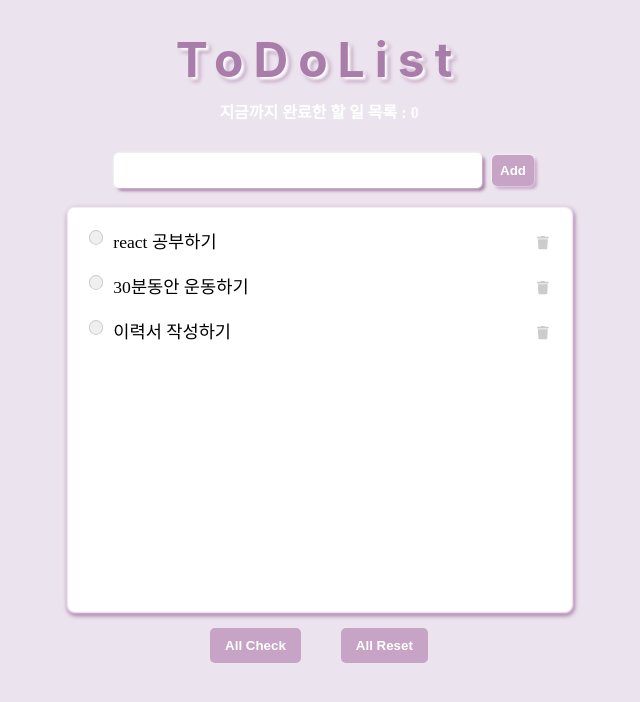
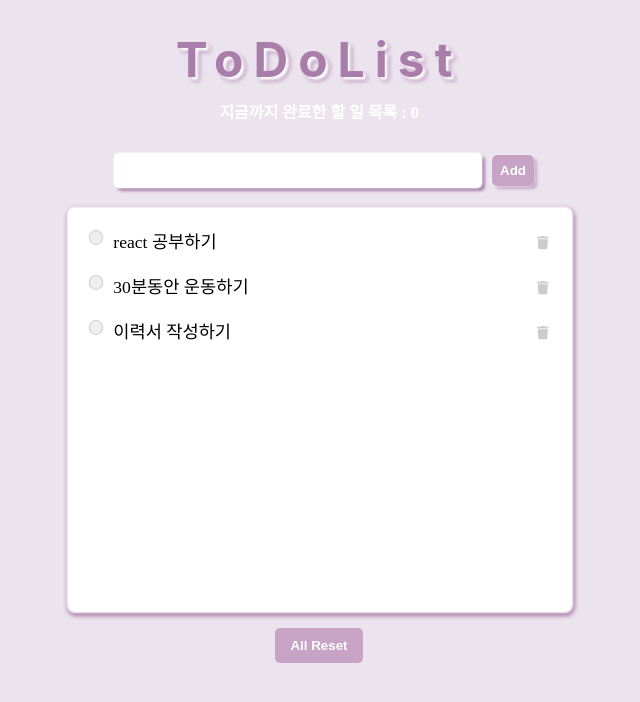
Before and after one commit to Jaeeun98/to-do-list, a React (Create React App) app: page / in a window 1280 px wide. Shown: the top 702 px of the page, without its empty margins (321-961 px from the left). Built offline with nearby package versions, Linux system fonts and the light colour scheme; a web font is replaced by a local one.

Commit message:
Title : Add
all reset add

```diff
--- a/src/App.css
+++ b/src/App.css
@@ -112,7 +112,7 @@ li {
     background: none;
 }
 
-.allCheckBtn, .allResetBtn {
+.allResetBtn {
     margin:20px;
     border:none;
     padding:10px 15px;
--- a/src/app.jsx
+++ b/src/app.jsx
@@ -37,6 +37,12 @@ class App extends Component {
     this.setState({check});
   }
 
+  handleReset = () => {
+    const check = [];
+
+    this.setState({check});
+  }
+
   render() {
     return (
       <div className="wrap">
@@ -50,8 +56,7 @@ class App extends Component {
             handleRemoveList={this.handleRemoveList}
           />
         </section>
-        <button className="allCheckBtn btn">All Check</button>
-        <button className="allResetBtn btn">All Reset</button>
+        <button className="allResetBtn btn" onClick={this.handleReset}>All Reset</button>
       </div>
     );
   }
```
